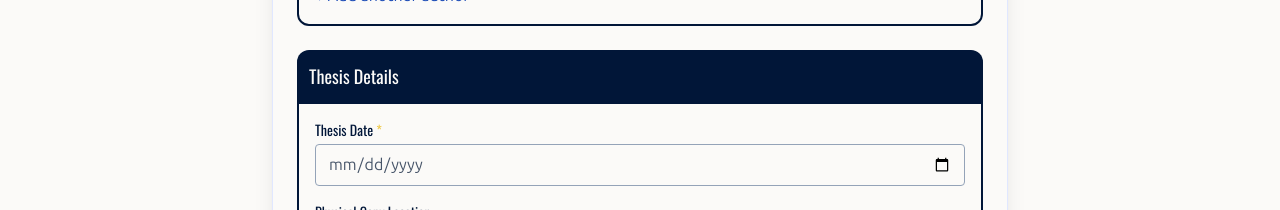
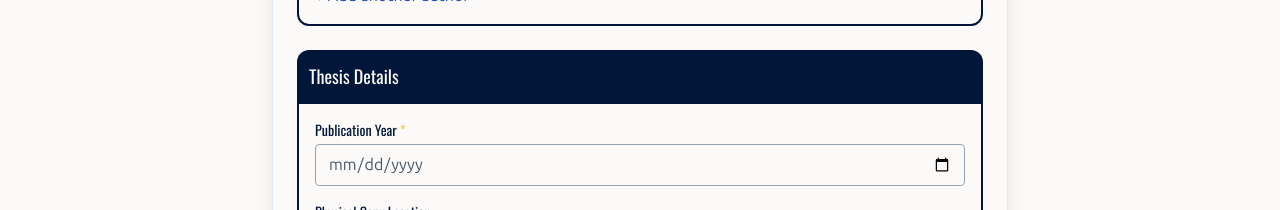
Before and after one commit to ACE-CARDS/project-tongitss, a Next.js app: page /thesis/add in a window 1280 px wide. Shown: the part 1060-1270 px from the top of the page. Built offline with nearby package versions, Linux system fonts and the light colour scheme; no server answers; the database is empty.

Commit message:
refactor(thesis): rename Thesis Date to Publication Year

```diff
--- a/app/thesis/add/addThesisForm.tsx
+++ b/app/thesis/add/addThesisForm.tsx
@@ -1546,7 +1546,7 @@ export default function AddThesisForm({ categories, schools, returnTo }: AddThes
               <div className="space-y-4">
                 <div>
                   <label htmlFor="date" className="block text-sm font-oswald font-medium text-[#011638] mb-1">
-                    Thesis Date <span className="text-[#eec643]">*</span>
+                    Publication Year <span className="text-[#eec643]">*</span>
                   </label>
                   <input
                     type="date"
--- a/app/thesis/client-pagination.tsx
+++ b/app/thesis/client-pagination.tsx
@@ -223,7 +223,7 @@ export default function ClientPagination({ allTheses, currentPage }: ClientPagin
 
                       {/* Thesis Date */}
                       <div>
-                        <span className="text-[#475569] block font-ubuntu-mono">Thesis Date:</span>
+                        <span className="text-[#475569] block font-ubuntu-mono">Publication Year:</span>
                         <span className="font-ubuntu-mono text-[#011638]">
                           {new Date(thesis.thesis_date).toLocaleDateString(
                             "en-US",
--- a/components/features/dashboard/thesis/memberThesisView.tsx
+++ b/components/features/dashboard/thesis/memberThesisView.tsx
@@ -415,7 +415,7 @@ function ThesisCard({ thesis }: { thesis: any }) {
           <div className="grid grid-cols-2 gap-3 text-sm">
 
             <div>
-              <span className="text-[#475569] block font-ubuntu-mono">Thesis Date:</span>
+              <span className="text-[#475569] block font-ubuntu-mono">Publication Year:</span>
               <span className="font-ubuntu-mono text-[#011638]">
                 {new Date(thesis.thesis_date).toLocaleDateString("en-US", {
                   year: "numeric",
```
